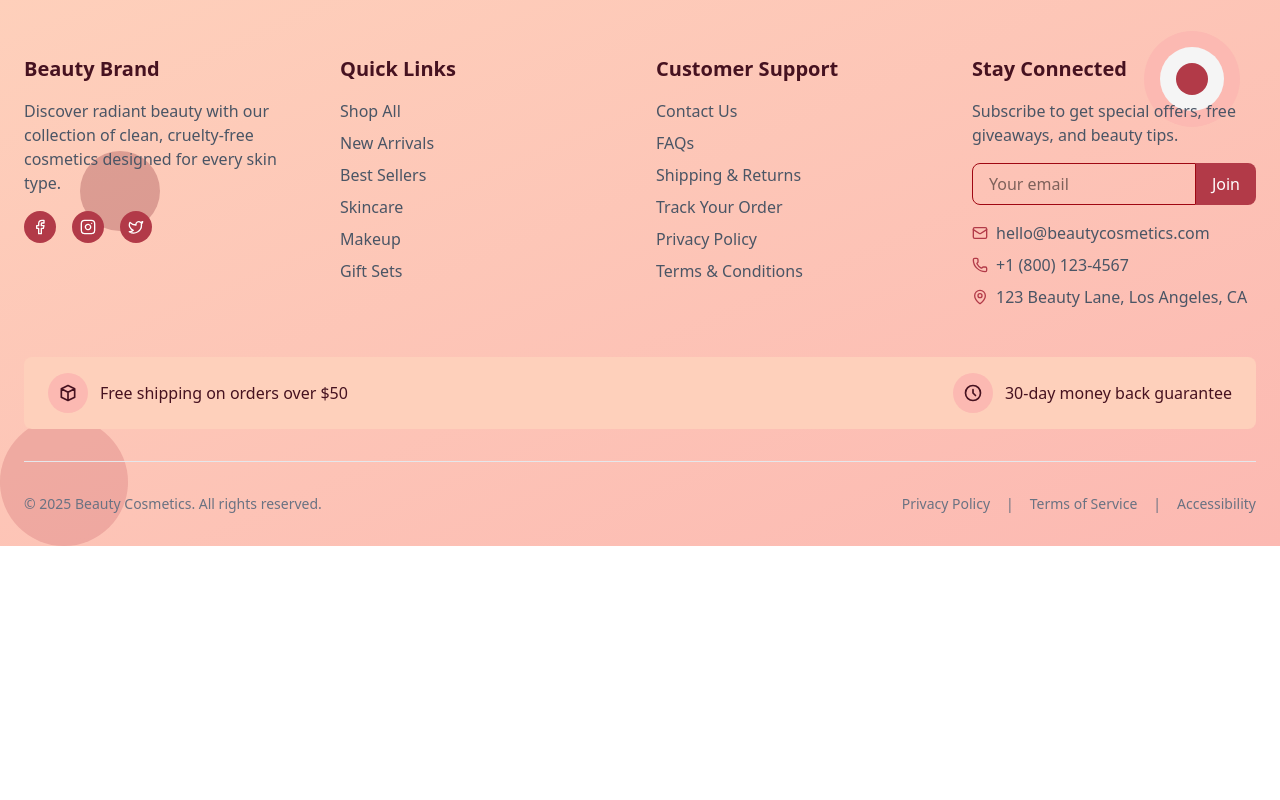
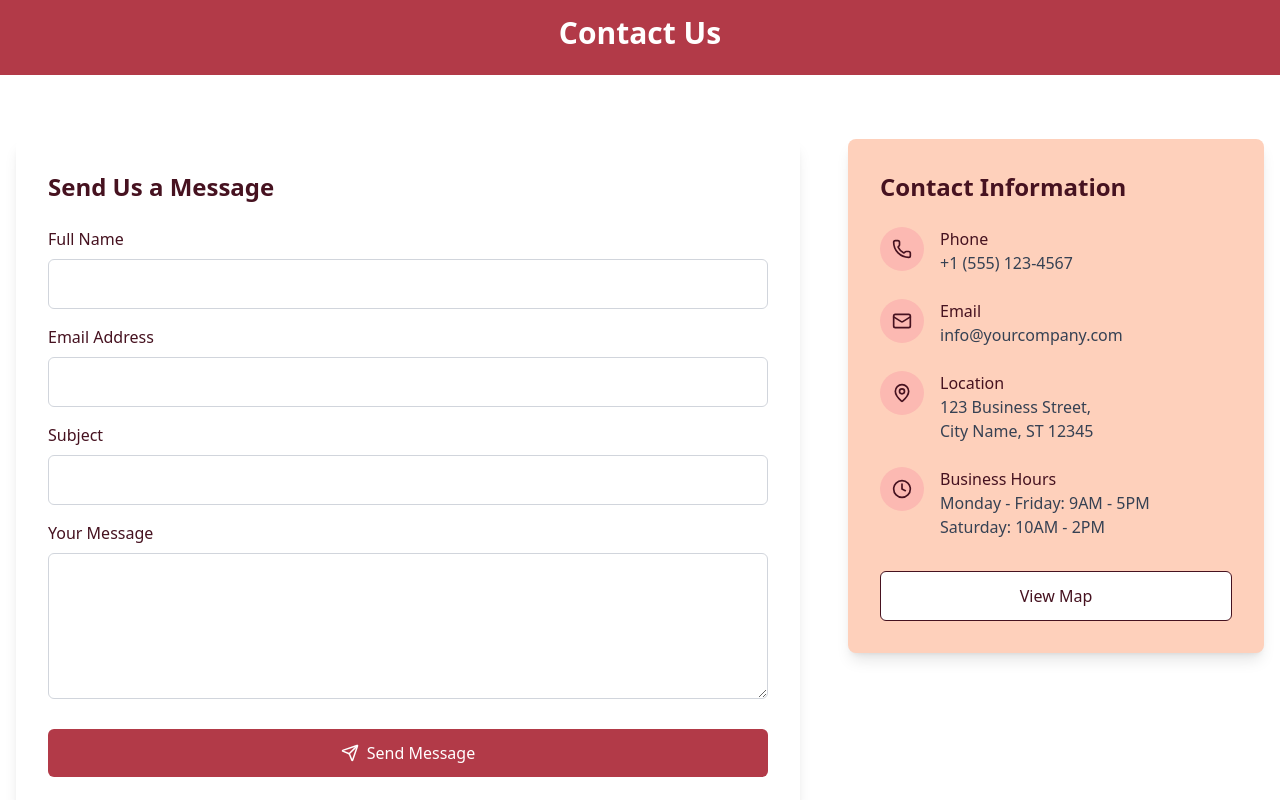
Before and after one commit to Alizba/cosmetics-site, a React (Vite) app: page / in a window 1280 px wide. Shown: the part 4340-5140 px from the top of the page. Before the commit the page ends 4886 px from the top, so only its background shows below. Built offline with nearby package versions, Linux system fonts and the light colour scheme.

Commit message:
Manage navigation and added contact page

```diff
--- a/src/App.jsx
+++ b/src/App.jsx
@@ -8,8 +8,6 @@ import UserPage from './Components/userPage/UserLanding'
 import AdminPage from './Components/adminPage/AdminDashboard'
 import Cart from './Components/Cart'
 import Wishlist from './Components/WishList'
-import Products from './Components/Products'
-import Contacts from './Components/Contacts'
 import CategoryPage from './Components/landingPage/CategoryPage'
 import ProductImage from './Components/landingPage/ProductImage'
 
@@ -20,8 +18,6 @@ function App() {
         <Route path="/" element={<Landing />} />
         <Route path="/signin" element={<SignIn />} />
         <Route path="/signup" element={<SignUp />} />
-        <Route path="/products" element={<Products />} />
-        <Route path="/contacts" element={<Contacts />} />
         <Route path="/cart" element={<Cart />} />
         <Route path="/wishlist" element={<Wishlist />} />
         <Route path="/category/:categorySlug" element={<CategoryPage />} />
--- a/src/Components/Contacts.jsx
+++ /dev/null
@@ -1,9 +0,0 @@
-import React from 'react'
-
-function Contacts() {
-  return (
-    <div>Contacts</div>
-  )
-}
-
-export default Contacts
--- a/src/Components/Products.jsx
+++ /dev/null
@@ -1,9 +0,0 @@
-import React from 'react'
-
-function Products() {
-  return (
-    <div>Products</div>
-  )
-}
-
-export default Products
--- a/src/Components/landingPage/CategoryPage.jsx
+++ b/src/Components/landingPage/CategoryPage.jsx
@@ -2,6 +2,7 @@ import React from 'react';
 import { useParams, useNavigate } from 'react-router-dom';
 import Navbar from './Navbar.jsx';
 import Footer from './Footer.jsx';
+import image from '../../assets/images/serum2.png'
 
 const categoryData = {
   'hair-serums': {
@@ -42,7 +43,7 @@ const categoryData = {
     products: [
       { id: 1, name: 'Hydrating Sheet Mask', price: '$5.99', image: 'https://images.pexels.com/photos/6621462/pexels-photo-6621462.jpeg?auto=compress&cs=tinysrgb&w=1260&h=750&dpr=2' },
       { id: 2, name: 'Clay Purifying Mask', price: '$12.99', image: 'https://images.pexels.com/photos/3735149/pexels-photo-3735149.jpeg?auto=compress&cs=tinysrgb&w=1260&h=750&dpr=2' },
-      { id: 3, name: 'Overnight Treatment Cream', price: '$24.99', image: 'https://images.pexels.com/photos/3786694/pexels-photo-3786694.jpeg?auto=compress&cs=tinysrgb&w=1260&h=750&dpr=2' },
+      { id: 3, name: 'Overnight Treatment Cream', price: '$24.99', image: {image} },
     ]
   },
   'lipstick': {
--- /dev/null
+++ b/src/Components/landingPage/ContactPage.jsx
@@ -0,0 +1,156 @@
+import { useState } from 'react';
+import { Send, Phone, Mail, MapPin, Clock } from 'lucide-react';
+
+export default function ContactPage() {
+  const [formData, setFormData] = useState({
+    name: '',
+    email: '',
+    subject: '',
+    message: ''
+  });
+
+  const handleChange = (e) => {
+    const { name, value } = e.target;
+    setFormData(prevState => ({
+      ...prevState,
+      [name]: value
+    }));
+  };
+
+  const handleSubmit = (e) => {
+    e.preventDefault();
+    // In a real app, you would handle form submission here
+    alert('Form submitted!');
+    console.log(formData);
+  };
+
+  return (
+    <div className="min-h-screen bg-white font-sans">
+      {/* Header */}
+      <header className="bg-[#B23A48] text-white p-6">
+        <h1 className="text-3xl font-bold text-center">Contact Us</h1>
+      </header>
+
+      <div className="container mx-auto px-4 py-16 flex flex-col lg:flex-row gap-12">
+        {/* Contact Form Section */}
+        <div className="flex-1">
+          <div className="bg-white rounded-lg shadow-lg p-8">
+            <h2 className="text-2xl font-semibold text-[#461220] mb-6">Send Us a Message</h2>
+
+            <div onSubmit={handleSubmit}>
+              <div className="mb-4">
+                <label htmlFor="name" className="block text-[#461220] font-medium mb-2">Full Name</label>
+                <input
+                  type="text"
+                  id="name"
+                  name="name"
+                  value={formData.name}
+                  onChange={handleChange}
+                  className="w-full p-3 border border-gray-300 rounded-md focus:outline-none focus:ring-2 focus:ring-[#FED0BB]"
+                />
+              </div>
+
+              <div className="mb-4">
+                <label htmlFor="email" className="block text-[#461220] font-medium mb-2">Email Address</label>
+                <input
+                  type="email"
+                  id="email"
+                  name="email"
+                  value={formData.email}
+                  onChange={handleChange}
+                  className="w-full p-3 border border-gray-300 rounded-md focus:outline-none focus:ring-2 focus:ring-[#FED0BB]"
+                />
+              </div>
+
+              <div className="mb-4">
+                <label htmlFor="subject" className="block text-[#461220] font-medium mb-2">Subject</label>
+                <input
+                  type="text"
+                  id="subject"
+                  name="subject"
+                  value={formData.subject}
+                  onChange={handleChange}
+                  className="w-full p-3 border border-gray-300 rounded-md focus:outline-none focus:ring-2 focus:ring-[#FED0BB]"
+                />
+              </div>
+
+              <div className="mb-6">
+                <label htmlFor="message" className="block text-[#461220] font-medium mb-2">Your Message</label>
+                <textarea
+                  id="message"
+                  name="message"
+                  value={formData.message}
+                  onChange={handleChange}
+                  rows="5"
+                  className="w-full p-3 border border-gray-300 rounded-md focus:outline-none focus:ring-2 focus:ring-[#FED0BB]"
+                ></textarea>
+              </div>
+
+              <button
+                onClick={handleSubmit}
+                className="w-full bg-[#B23A48] hover:bg-[#8C2F39] text-white py-3 px-6 rounded-md transition duration-300 flex items-center justify-center font-medium"
+              >
+                <Send size={18} className="mr-2" /> Send Message
+              </button>
+            </div>
+          </div>
+        </div>
+
+        {/* Contact Information Section */}
+        <div className="lg:w-1/3">
+          <div className="bg-[#FED0BB] rounded-lg shadow-lg p-8">
+            <h2 className="text-2xl font-semibold text-[#461220] mb-6">Contact Information</h2>
+
+            <div className="space-y-6">
+              <div className="flex items-start">
+                <div className="bg-[#FCB9B2] p-3 rounded-full mr-4">
+                  <Phone size={20} className="text-[#461220]" />
+                </div>
+                <div>
+                  <h3 className="font-medium text-[#461220]">Phone</h3>
+                  <p className="text-gray-700">+1 (555) 123-4567</p>
+                </div>
+              </div>
+
+              <div className="flex items-start">
+                <div className="bg-[#FCB9B2] p-3 rounded-full mr-4">
+                  <Mail size={20} className="text-[#461220]" />
+                </div>
+                <div>
+                  <h3 className="font-medium text-[#461220]">Email</h3>
+                  <p className="text-gray-700">info@yourcompany.com</p>
+                </div>
+              </div>
+
+              <div className="flex items-start">
+                <div className="bg-[#FCB9B2] p-3 rounded-full mr-4">
+                  <MapPin size={20} className="text-[#461220]" />
+                </div>
+                <div>
+                  <h3 className="font-medium text-[#461220]">Location</h3>
+                  <p className="text-gray-700">123 Business Street,<br />City Name, ST 12345</p>
+                </div>
+              </div>
+
+              <div className="flex items-start">
+                <div className="bg-[#FCB9B2] p-3 rounded-full mr-4">
+                  <Clock size={20} className="text-[#461220]" />
+                </div>
+                <div>
+                  <h3 className="font-medium text-[#461220]">Business Hours</h3>
+                  <p className="text-gray-700">Monday - Friday: 9AM - 5PM<br />Saturday: 10AM - 2PM</p>
+                </div>
+              </div>
+            </div>
+
+            <div className="mt-8">
+              <button className="w-full bg-white text-[#461220] border border-[#461220] hover:bg-gray-100 py-3 px-6 rounded-md transition duration-300 flex items-center justify-center font-medium">
+                View Map
+              </button>
+            </div>
+          </div>
+        </div>
+      </div>
+    </div>
+  );
+}
--- a/src/Components/landingPage/FeaturedProducts.jsx
+++ b/src/Components/landingPage/FeaturedProducts.jsx
@@ -112,7 +112,7 @@ export default function FeaturedProducts() {
                 <div className="grid grid-cols-1 sm:grid-cols-2 md:grid-cols-3 lg:grid-cols-4 gap-8">
                     {products.map((product) => (
                         <Link
-                            to={`/product/${product.id}`}
+                            to={`/product/${product.category}/${product.id}`}
                             key={product.id}
                             className="group"
                         >
--- a/src/Components/landingPage/Landing.jsx
+++ b/src/Components/landingPage/Landing.jsx
@@ -5,6 +5,7 @@ import CategorySection from './CategorySection'
 import PromotionalBanner from './PromotionalBanner'
 import FeaturedProducts from './FeaturedProducts'
 import AboutUs from './AboutUs'
+import ContactPage from './ContactPage'
 import Footer from './Footer'
 
 function Landing() {
@@ -16,6 +17,7 @@ function Landing() {
       <PromotionalBanner/>
       <AboutUs/>
       <FeaturedProducts/>
+      <ContactPage/>
       <Footer/>
           </div>
   )
--- a/src/Components/landingPage/Navbar.jsx
+++ b/src/Components/landingPage/Navbar.jsx
@@ -21,8 +21,8 @@ function Navbar() {
 
           <div className="hidden md:flex space-x-8">
             <Link to="/" className="font-medium transition duration-200 hover:text-white" style={{ color: '#461220' }}>Home</Link>
-            <Link to="/products" className="font-medium transition duration-200 hover:text-white" style={{ color: '#461220' }}>Products</Link>
-            <Link to="/contacts" className="font-medium transition duration-200 hover:text-white" style={{ color: '#461220' }}>Contacts</Link>
+            <Link to={"/FeaturedProducts"} className="font-medium transition duration-200 hover:text-white" style={{ color: '#461220' }}>Products</Link>
+            <Link to="/ContactPage" className="font-medium transition duration-200 hover:text-white" style={{ color: '#461220' }}>Contacts</Link>
           </div>
         </div>
 
```
Also changed, not shown: src/Components/landingPage/ProductImage.jsx (+47 -8 lines).
